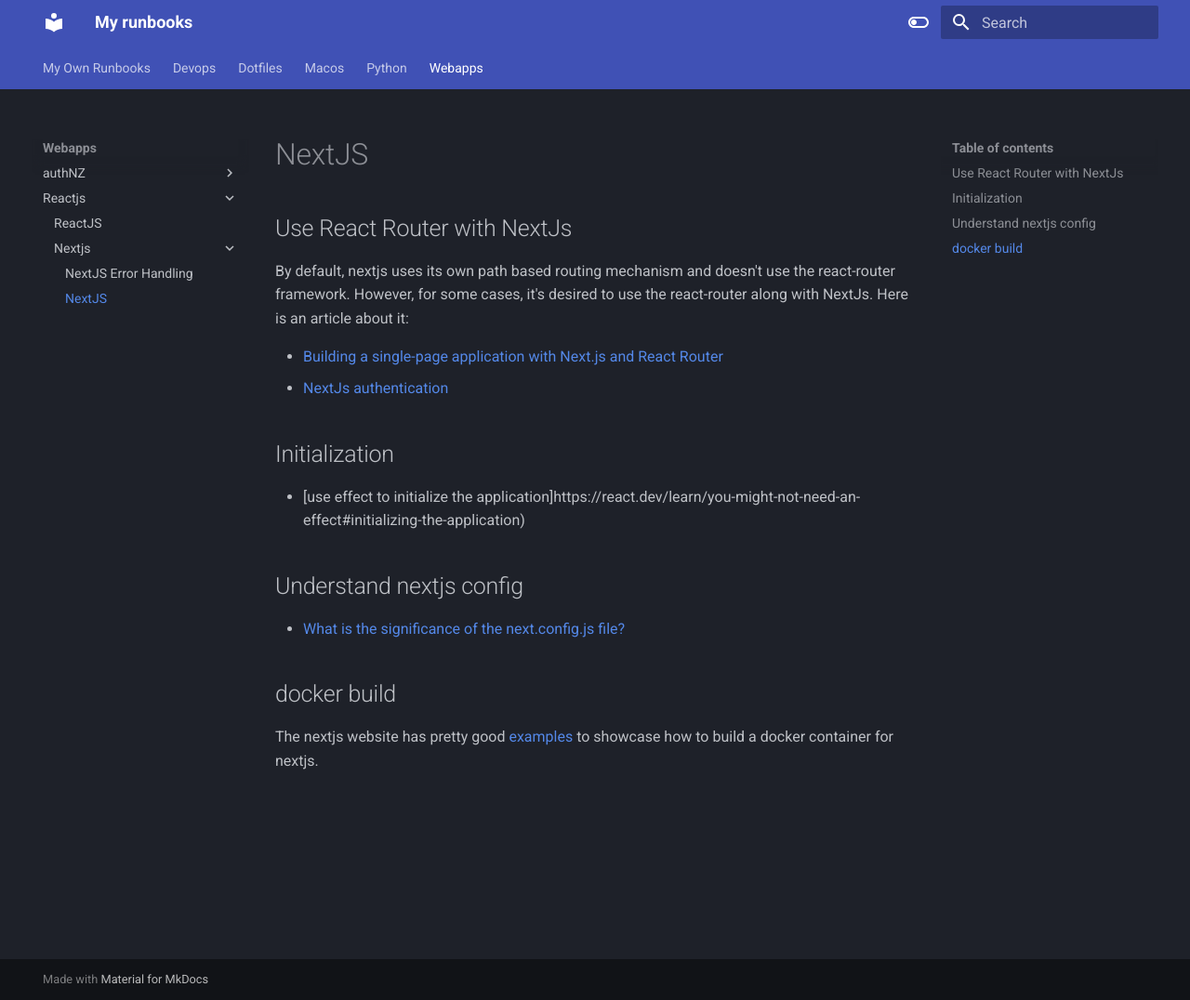
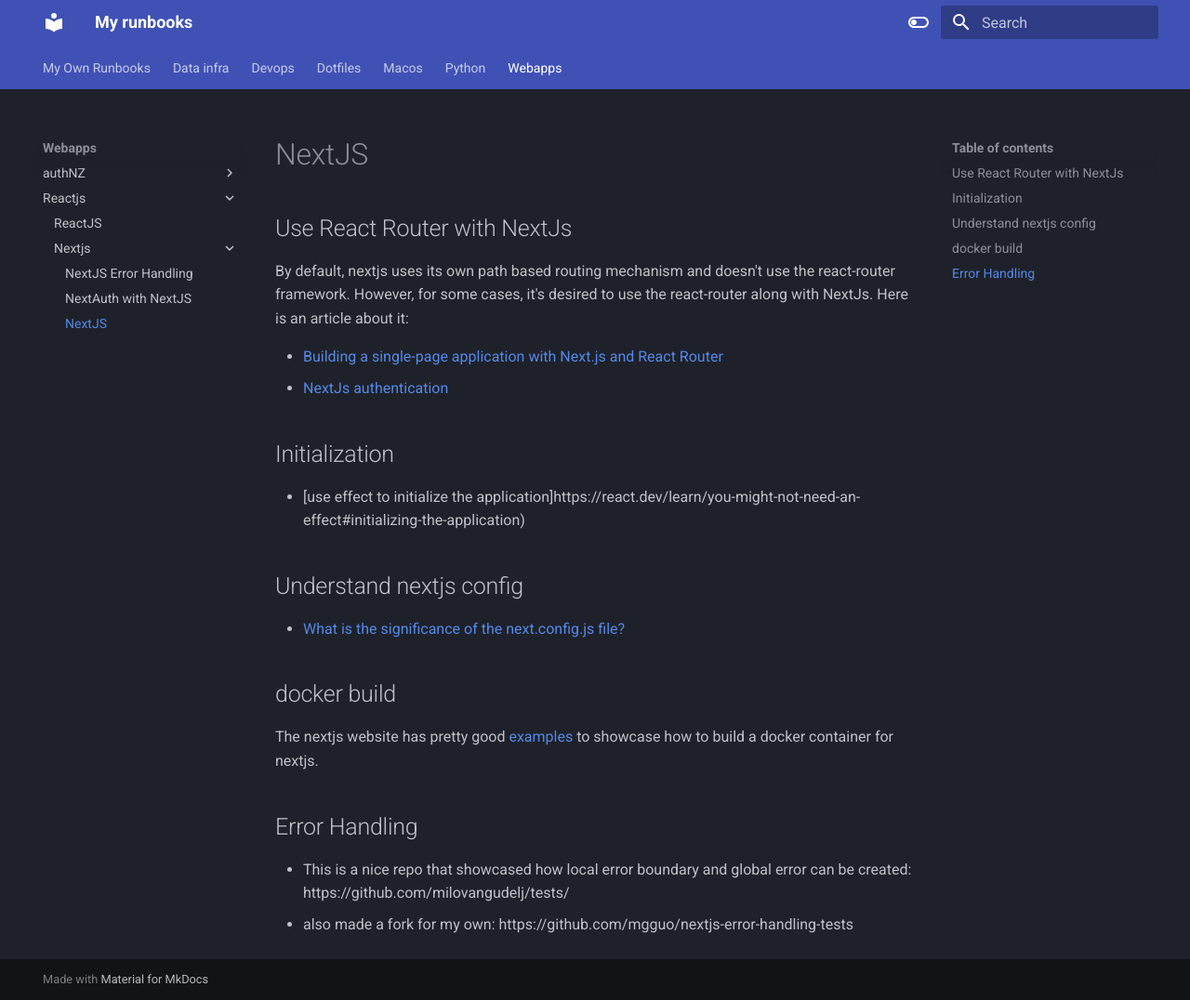
Before and after one commit to mingliangguo/runbooks, an MkDocs documentation site: the page built from docs/webapps/reactjs/nextjs/nextjs.md, in a window 1280 px wide and 1076 px high. Shown: the whole window at 93% size. Built offline with MkDocs 1.6.1 and Material for MkDocs 9.7.7, drawn with Linux system fonts in a browser that asks for light colours.

```diff
--- /dev/null
+++ b/docs/data-infra/data-infra.md
@@ -0,0 +1,4 @@
+# Data Infrastructures
+
+
+- [dbt](./dbt)
--- a/docs/webapps/reactjs/nextjs/nextjs.md
+++ b/docs/webapps/reactjs/nextjs/nextjs.md
@@ -19,3 +19,9 @@ By default, nextjs uses its own path based routing mechanism and doesn't use the
 ## docker build
 
 The nextjs website has pretty good [examples](https://github.com/vercel/next.js/tree/canary/examples/with-docker-compose) to showcase how to build a docker container for nextjs.
+
+
+## Error Handling
+
+- This is a nice repo that showcased how local error boundary and global error can be created: https://github.com/milovangudelj/tests/
+  - also made a fork for my own: https://github.com/mgguo/nextjs-error-handling-tests
```
Also changed, not shown: docs/data-infra/dbt.md (added, +6 -0 lines), docs/devops/secrets/generate_random_secrets.md (+3 -1 lines), docs/webapps/authNZ/auth-integration.md (+5 -0 lines), docs/webapps/reactjs/nextjs/nextjs-next-auth-integration.md (added, +36 -0 lines).
